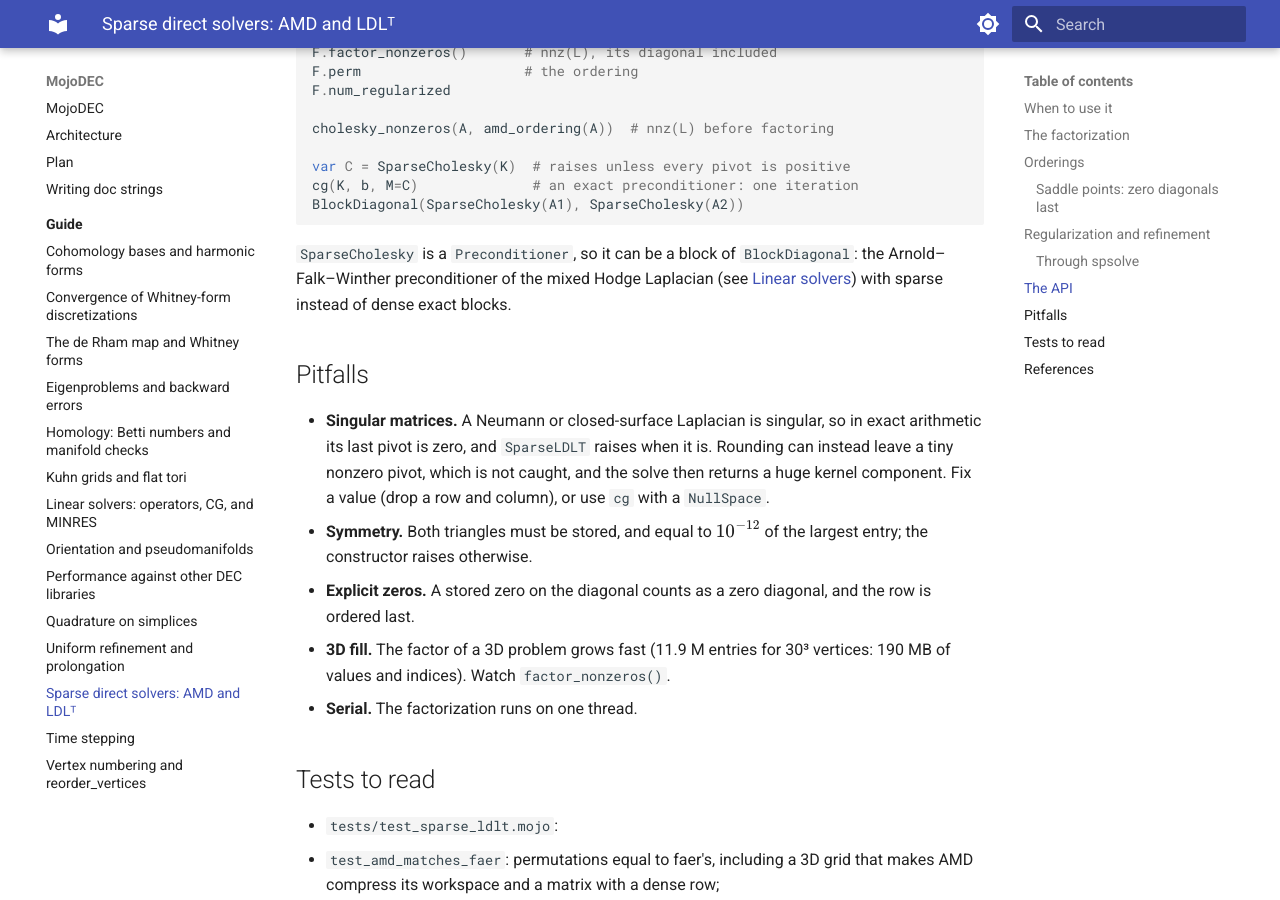
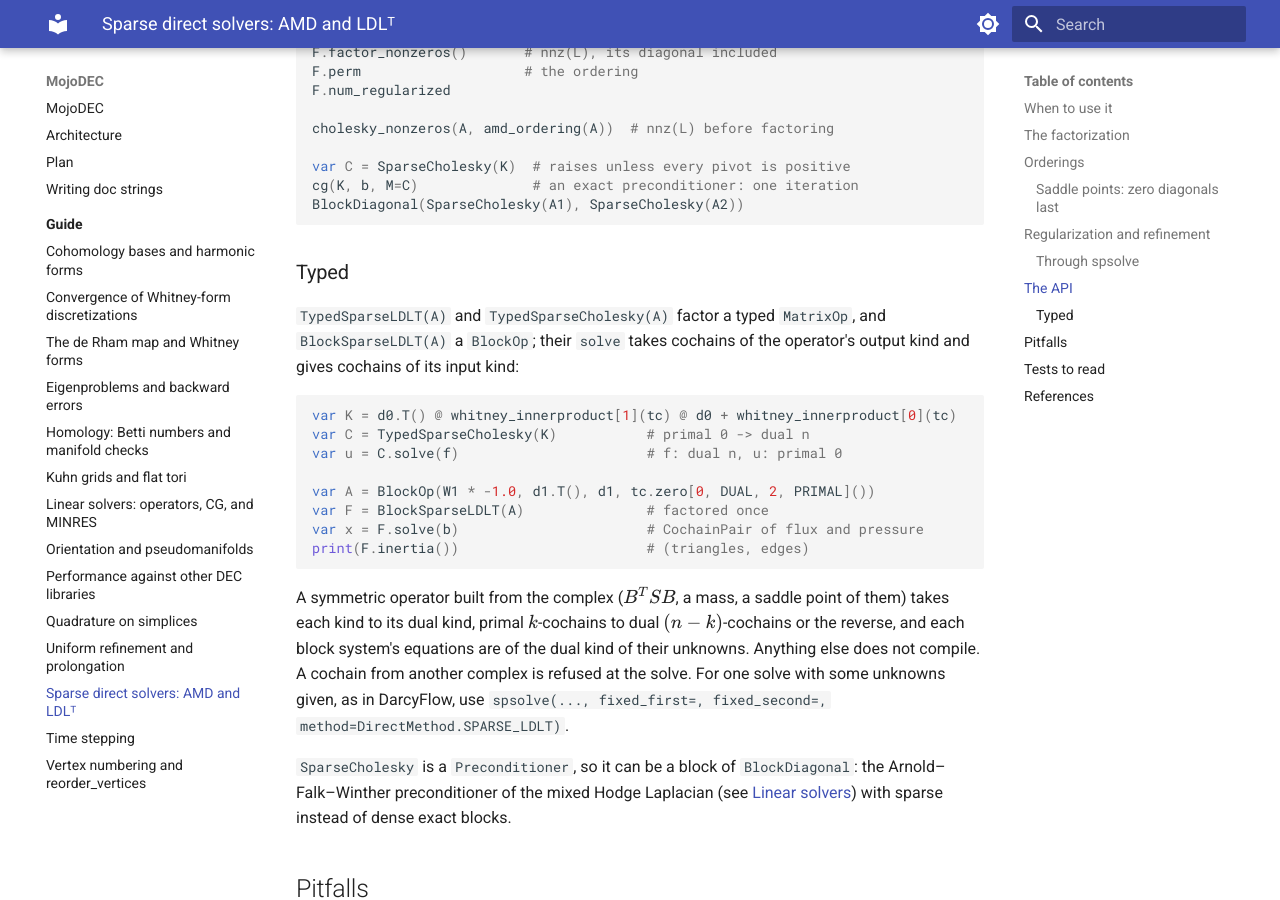
Before and after one commit to bpr/MojoDEC, an MkDocs documentation site: the page built from docs/guide/sparse-direct.md, in a window 1280 px wide and 900 px high, scrolled down 4397 px. Built offline with MkDocs 1.6.1 and Material for MkDocs 9.7.7, drawn with Linux system fonts in a browser that asks for light colours; some of the changed text lies outside the part shown.

Commit message:
Typed sparse factorizations: TypedSparseLDLT, TypedSparseCholesky, BlockSparseLDLT

````diff
--- a/docs/guide/sparse-direct.md
+++ b/docs/guide/sparse-direct.md
@@ -212,6 +212,32 @@ cg(K, b, M=C)              # an exact preconditioner: one iteration
 BlockDiagonal(SparseCholesky(A1), SparseCholesky(A2))
 ```
 
+### Typed
+
+`TypedSparseLDLT(A)` and `TypedSparseCholesky(A)` factor a typed
+`MatrixOp`, and `BlockSparseLDLT(A)` a `BlockOp`; their `solve` takes
+cochains of the operator's output kind and gives cochains of its input
+kind:
+
+```mojo
+var K = d0.T() @ whitney_innerproduct[1](tc) @ d0 + whitney_innerproduct[0](tc)
+var C = TypedSparseCholesky(K)           # primal 0 -> dual n
+var u = C.solve(f)                       # f: dual n, u: primal 0
+
+var A = BlockOp(W1 * -1.0, d1.T(), d1, tc.zero[0, DUAL, 2, PRIMAL]())
+var F = BlockSparseLDLT(A)               # factored once
+var x = F.solve(b)                       # CochainPair of flux and pressure
+print(F.inertia())                       # (triangles, edges)
+```
+
+A symmetric operator built from the complex ($B^T S B$, a mass, a
+saddle point of them) takes each kind to its dual kind, primal
+$k$-cochains to dual $(n-k)$-cochains or the reverse, and each block
+system's equations are of the dual kind of their unknowns. Anything else
+does not compile. A cochain from another complex is refused at the
+solve. For one solve with some unknowns given, as in DarcyFlow, use
+`spsolve(..., fixed_first=, fixed_second=, method=DirectMethod.SPARSE_LDLT)`.
+
 `SparseCholesky` is a `Preconditioner`, so it can be a block of
 `BlockDiagonal`: the Arnold–Falk–Winther preconditioner of the mixed
 Hodge Laplacian (see [Linear solvers](linear-solvers.md)) with sparse
@@ -250,6 +276,9 @@ instead of dense exact blocks.
     $K - s M$ count the eigenvalues below $s$;
   - `test_symbolic_count_and_given_permutation`: `cholesky_nonzeros`
     against the factor, `perm=`, and its errors;
+  - `test_typed_factorizations`: the three typed wrappers against
+    `spsolve`, inertia of a shifted typed Laplacian and of the Darcy
+    block system, and cochains from another complex refused;
   - `test_errors`.
 - `tests/test_properties_robust.mojo`:
   `test_sparse_cholesky_matches_dense_solves` and
````
Also changed, not shown: AGENTS.md (+4 -0 lines), README.md (+3 -1 lines), 3 other files.
